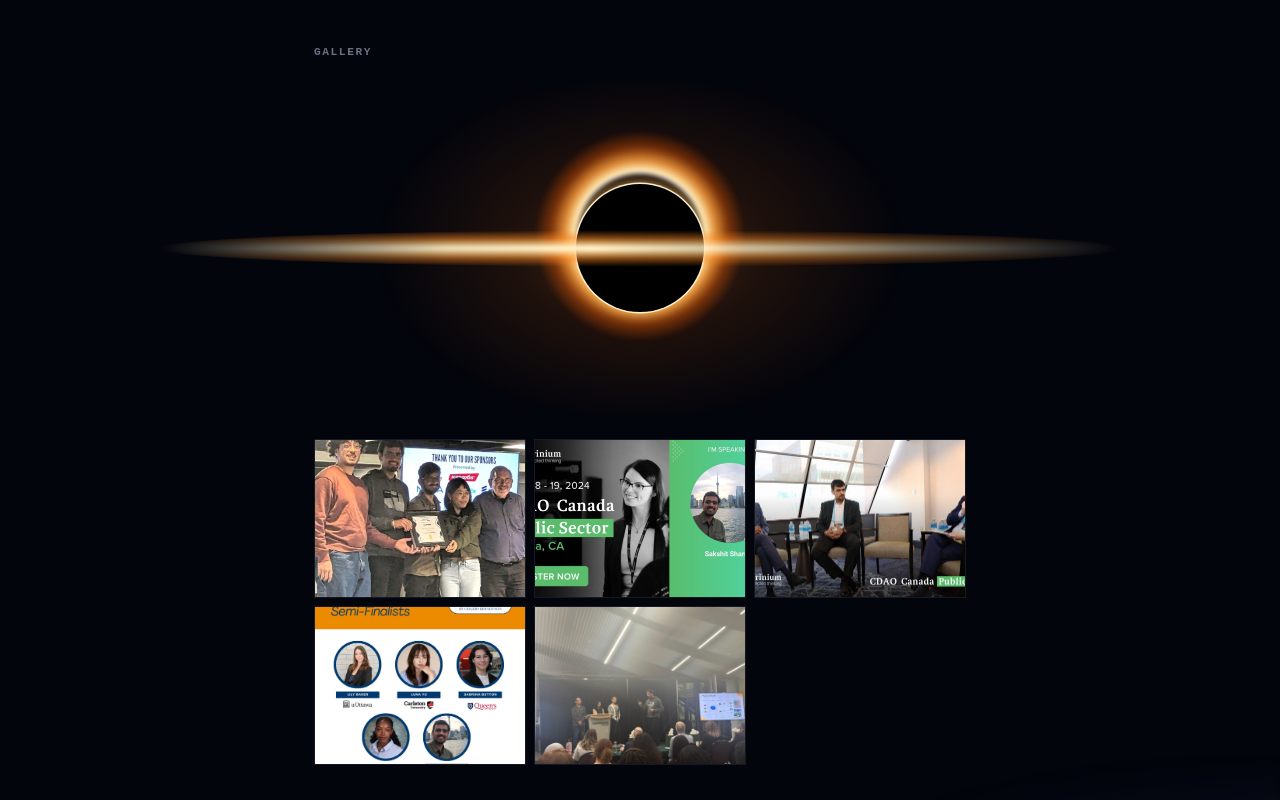
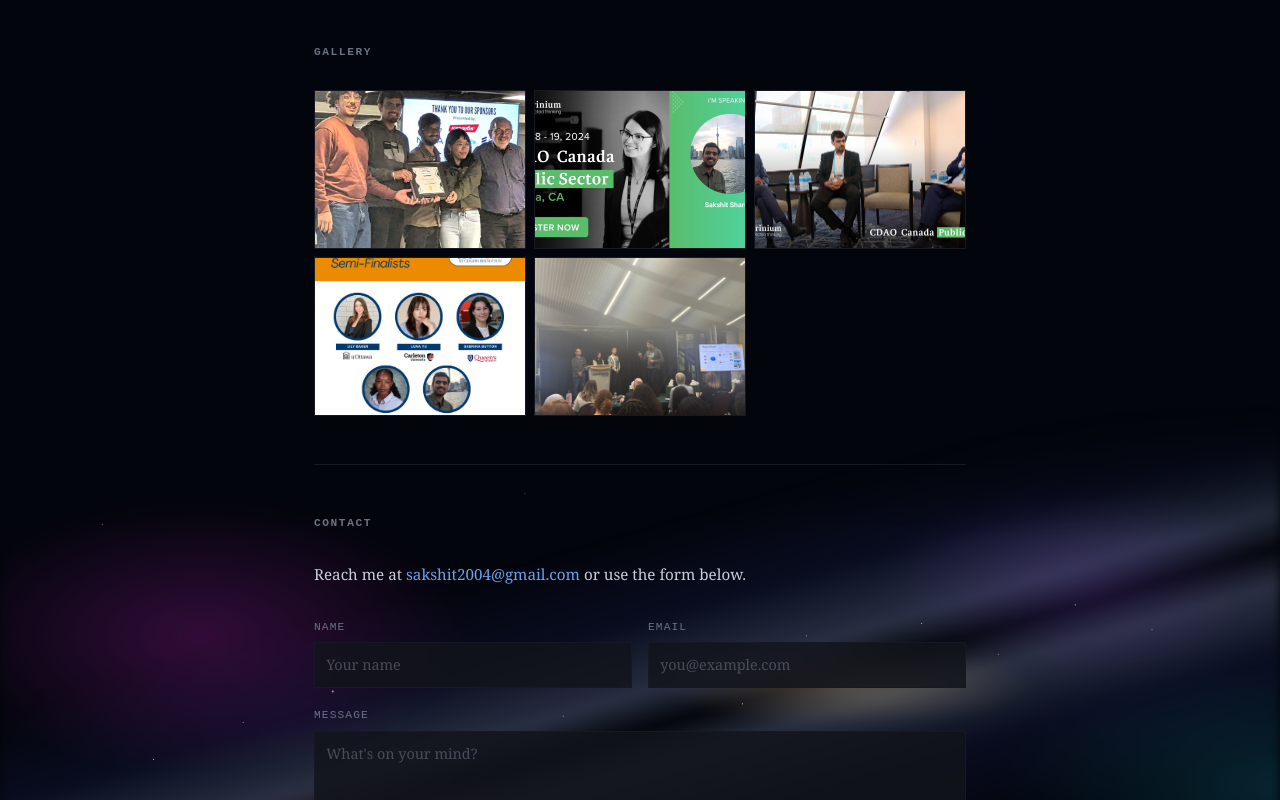
Before and after one commit to sakshit2004/Sakshit-Portfolio, a React (Vite) app: page / in a window 1280 px wide. Shown: the part 1680-2480 px from the top of the page. Built offline with nearby package versions, Linux system fonts and the light colour scheme.

Commit message:
Remove black hole from gallery
Co-Authored-By: Claude Opus 5.5 <noreply@anthropic.com>
Claude-Session: https://claude.ai/code/session_01YJuFFBmfSbo9DBPqLTSf7W

```diff
--- a/src/components/BlackHole.tsx
+++ /dev/null
@@ -1,12 +0,0 @@
-// Decorative Gargantua-style black hole (Interstellar), drawn purely in CSS.
-// Layers back to front: glow → lensed ring → event horizon → accretion disk.
-export function BlackHole() {
-  return (
-    <div className="blackhole" aria-hidden="true">
-      <div className="bh-glow" />
-      <div className="bh-lensed" />
-      <div className="bh-horizon" />
-      <div className="bh-disk" />
-    </div>
-  );
-}
--- a/src/index.css
+++ b/src/index.css
@@ -346,103 +346,6 @@ section h2.subsection-heading {
 
 /* ── Contact ─────────────────────────────────────── */
 
-/* ── Gallery: black hole ─────────────────────────── */
-
-.blackhole {
-  --r: 64px; /* event-horizon radius */
-  position: relative;
-  left: calc(50% - 50vw);
-  width: 100vw;
-  height: calc(var(--r) * 5.2);
-  margin: -0.5rem 0 1.5rem;
-  overflow: hidden;
-  pointer-events: none;
-}
-
-.blackhole > div {
-  position: absolute;
-  top: 50%;
-  left: 50%;
-  transform: translate(-50%, -50%);
-  border-radius: 50%;
-}
-
-/* warm halo bleeding into space */
-.bh-glow {
-  width: calc(var(--r) * 9);
-  height: calc(var(--r) * 6);
-  background: radial-gradient(
-    ellipse at center,
-    hsl(35 90% 60% / 0.28) 0%,
-    hsl(25 90% 50% / 0.12) 30%,
-    transparent 65%
-  );
-}
-
-/* light from the far side of the disk, bent over the top (thick) and under the bottom (thin) */
-.bh-lensed {
-  width: calc(var(--r) * 3.3);
-  height: calc(var(--r) * 3.3);
-  margin-top: calc(var(--r) * -0.2); /* off-centre upward, so the top arc is thicker */
-  background: radial-gradient(
-    circle closest-side,
-    transparent 0 58%,
-    hsl(45 100% 96%) 60%,
-    hsl(40 100% 80%) 64%,
-    hsl(30 100% 62% / 0.85) 72%,
-    hsl(22 95% 50% / 0.40) 84%,
-    transparent 100%
-  );
-  filter: blur(2px);
-  animation: bh-shimmer 7s ease-in-out infinite alternate;
-}
-
-/* event horizon with a thin photon ring */
-.bh-horizon {
-  width: calc(var(--r) * 2);
-  height: calc(var(--r) * 2);
-  background: #000;
-  box-shadow:
-    0 0 0 1.5px hsl(45 100% 92% / 0.95),
-    0 0 8px 2px hsl(38 100% 70% / 0.6);
-}
-
-/* accretion disk crossing in front; thick near the hole, tapering outward, brighter on the left (Doppler beaming) */
-.bh-disk {
-  width: min(96vw, calc(var(--r) * 15));
-  height: calc(var(--r) * 0.55);
-  background: linear-gradient(
-    to bottom,
-    transparent 0%,
-    hsl(28 95% 55% / 0.55) 22%,
-    hsl(40 100% 82%) 44%,
-    hsl(45 100% 97%) 50%,
-    hsl(40 100% 82%) 56%,
-    hsl(28 95% 55% / 0.55) 78%,
-    transparent 100%
-  );
-  -webkit-mask-image: linear-gradient(to right, transparent 0%, rgba(0,0,0,0.9) 30%, #000 45%, rgba(0,0,0,0.75) 62%, transparent 100%);
-          mask-image: linear-gradient(to right, transparent 0%, rgba(0,0,0,0.9) 30%, #000 45%, rgba(0,0,0,0.75) 62%, transparent 100%);
-  filter: blur(1.5px);
-}
-
-@keyframes bh-shimmer {
-  from { opacity: 0.85; }
-  to   { opacity: 1;    }
-}
-
-@media (prefers-reduced-motion: reduce) {
-  .bh-lensed {
-    animation: none;
-  }
-}
-
-@media (max-width: 640px) {
-  .blackhole {
-    --r: 46px;
-  }
-}
-
 /* ── Contact: galaxy backdrop ───────────────────── */
 
 html,
--- a/src/pages/Index.tsx
+++ b/src/pages/Index.tsx
@@ -2,7 +2,6 @@ import React, { useState } from "react";
 import { Loader2, CheckCircle } from "lucide-react";
 import { toast } from "sonner";
 import { AchievementsGallery } from "@/components/AchievementsGallery";
-import { BlackHole } from "@/components/BlackHole";
 
 const NAME = "Sakshit Sharma";
 const TAGLINE = "Startups · Product · Engineering";
@@ -172,7 +171,6 @@ export default function Index() {
       {/* ── Gallery ──────────────────────────────── */}
       <section id="gallery">
         <h2>Gallery</h2>
-        <BlackHole />
         <AchievementsGallery />
       </section>
 
```
